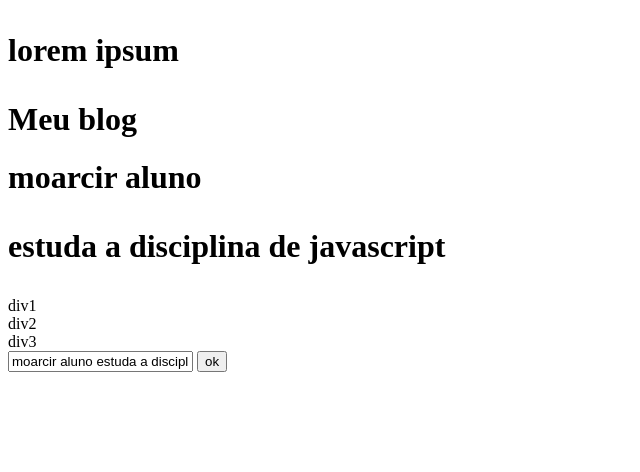
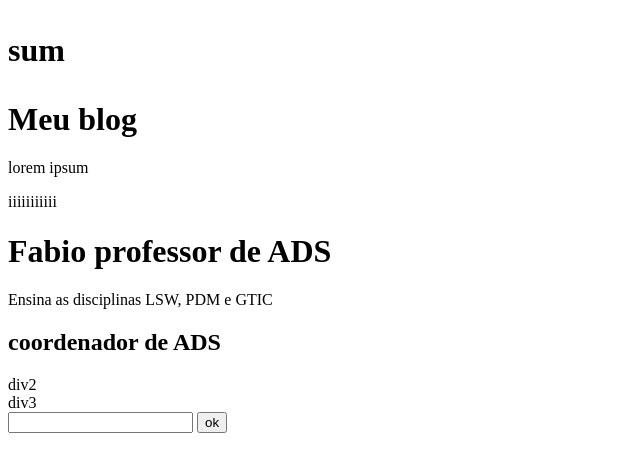
Before and after one commit to fabioabrantes/DOMEventosAulas, a plain HTML site: page index.html in a window 1280 px wide. Shown: the whole page, without its empty margins (0-640 px from the left). Drawn offline with Linux system fonts and the light colour scheme.

Commit message:
finalizando os conceitos de dom

```diff
--- a/index.html
+++ b/index.html
@@ -20,18 +20,21 @@
 <body>
   <header id="cabecalho">
     <h1>
-      <p>lorem ipsum </p>
+      <p id="p">sum </p>
       Meu blog
+    </h1>
+    <p id="p">lorem ipsum </p>iiiiiiiiiii
+  </header>
 
-    </h1>
-  </header>
-  <h1 id="teacher">Fabio professor de ADS</h1>
- <div class="card">div1</div>
- <div class="card">div2</div>
- <div class="card">div3</div>
+  <div class="card">
+    <h1 id="teacher">Fabio professor de ADS</h1>
+    <h2> coordenador de ADS</h2>
+  </div>
+  <div class="card">div2</div>
+  <div class="card">div3</div>
 
  <input name="nameUser" type="text">
  <input type="button" value="ok">
-  <script src="scripts2.js"></script>
+  <script src="scripts4.js"></script>
 </body>
 </html>
--- /dev/null
+++ b/scripts4.js
@@ -0,0 +1,20 @@
+// criando e adicionando elementos na página
+
+// createElement()  cria o elmento na memória
+const divs = document.getElementsByClassName('card');
+for (let index = 0; index < divs.length; index++) {
+  const element = divs.item(index); // divs[index]
+  console.log(element)
+}
+const divTeacher = divs[0];
+const descriptionTeacher = document.createElement('p');
+
+descriptionTeacher.innerHTML = 'Ensina as disciplinas LSW, PDM e GTIC'
+divTeacher.append(descriptionTeacher);
+divTeacher.prepend(descriptionTeacher);
+const elementH2 = document.querySelector('h2');
+divTeacher.insertBefore(descriptionTeacher,elementH2);
+
+
+// adiciona na página
+//append(), prepend() e inserBefore()
```
Also changed, not shown: scripts3.js (added, +36 -0 lines).
